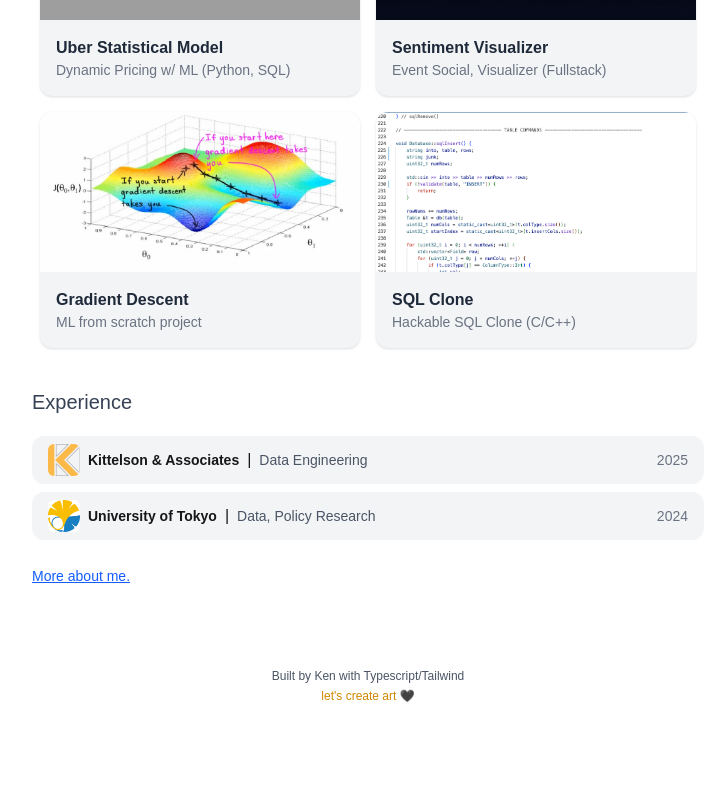
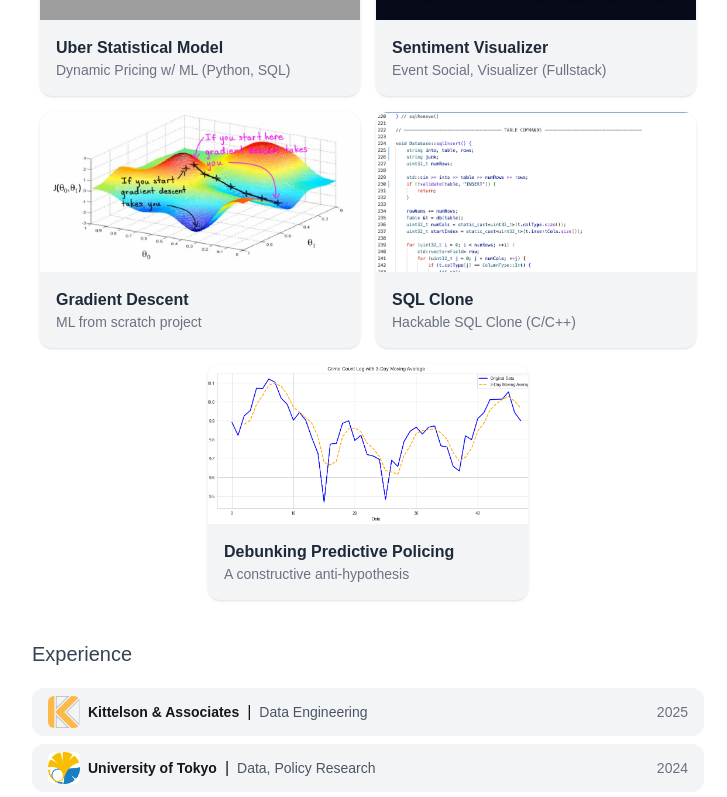
Before and after one commit to kfukutom/ken, a Next.js app: page / in a window 1280 px wide. Shown: the part 502-1299 px from the top of the page, without its empty margins (272-999 px from the left). Before the commit the page ends 1254 px from the top, so only its background shows below. Built offline with nearby package versions, Linux system fonts and the light colour scheme; grey boxes are pictures that could not be loaded; what tailwindcss-animated would draw is missing.

Commit message:
Add Project B

```diff
--- a/components/Projects.tsx
+++ b/components/Projects.tsx
@@ -5,6 +5,7 @@ import p1 from "@/public/projects/uber.gif";
 import p2 from "@/public/projects/p2.png";
 import p3 from "@/public/projects/p3.png";
 import p4 from "@/public/Proj.jpeg";
+import arima from "@/public/projects/arima.png";
 
 const projects = [
   {
@@ -28,6 +29,12 @@ const projects = [
     image: p3,
     link: "https://github.com/kfukutom/cql"
   },
+  {
+    title: "Debunking Predictive Policing",
+    description: "A constructive anti-hypothesis",
+    image: arima,
+    link: "https://github.com/kfukutom/cql"
+  }
 ];
 
 export default function ProjectList() {
```
Also changed, not shown: public/projects/arima.png (added).
